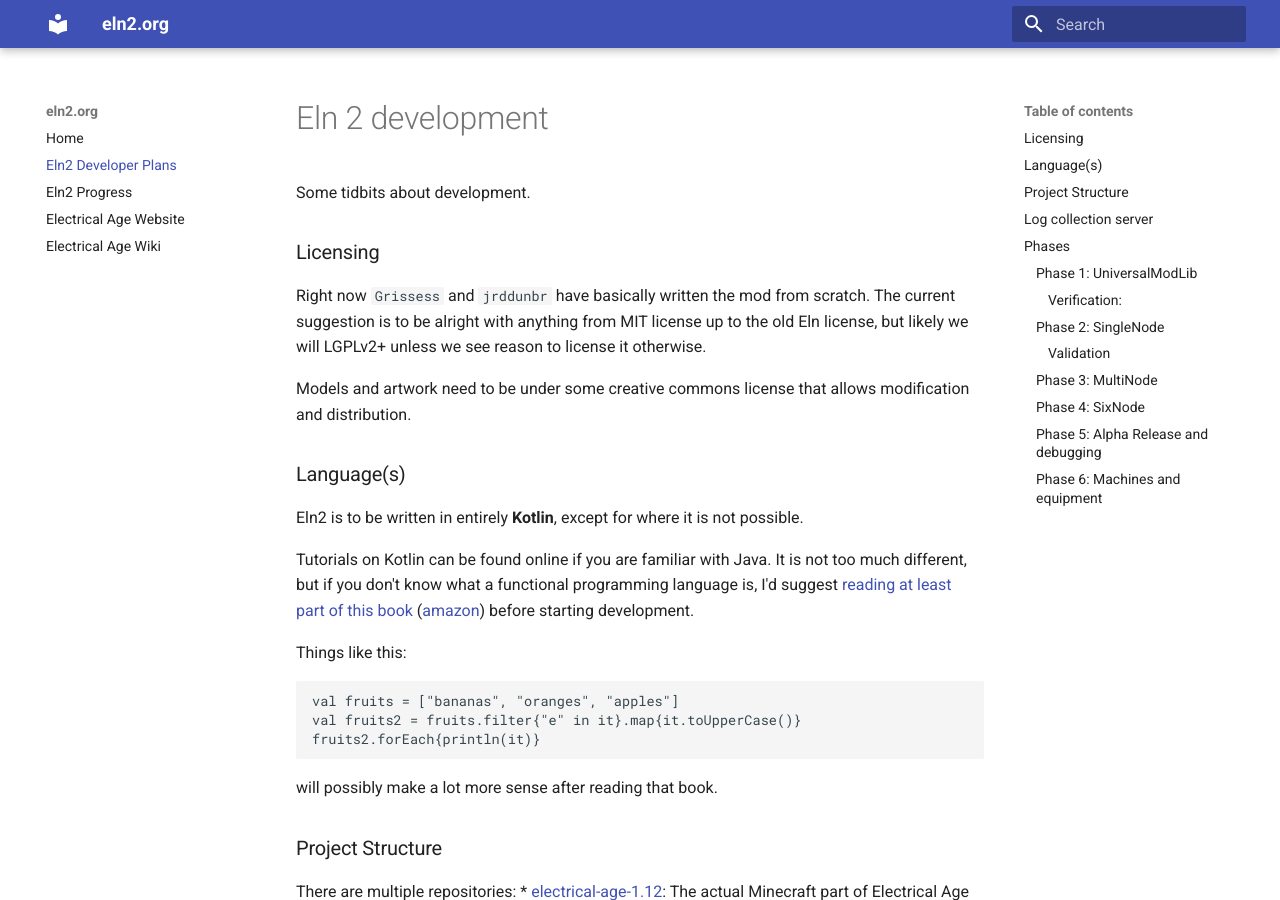
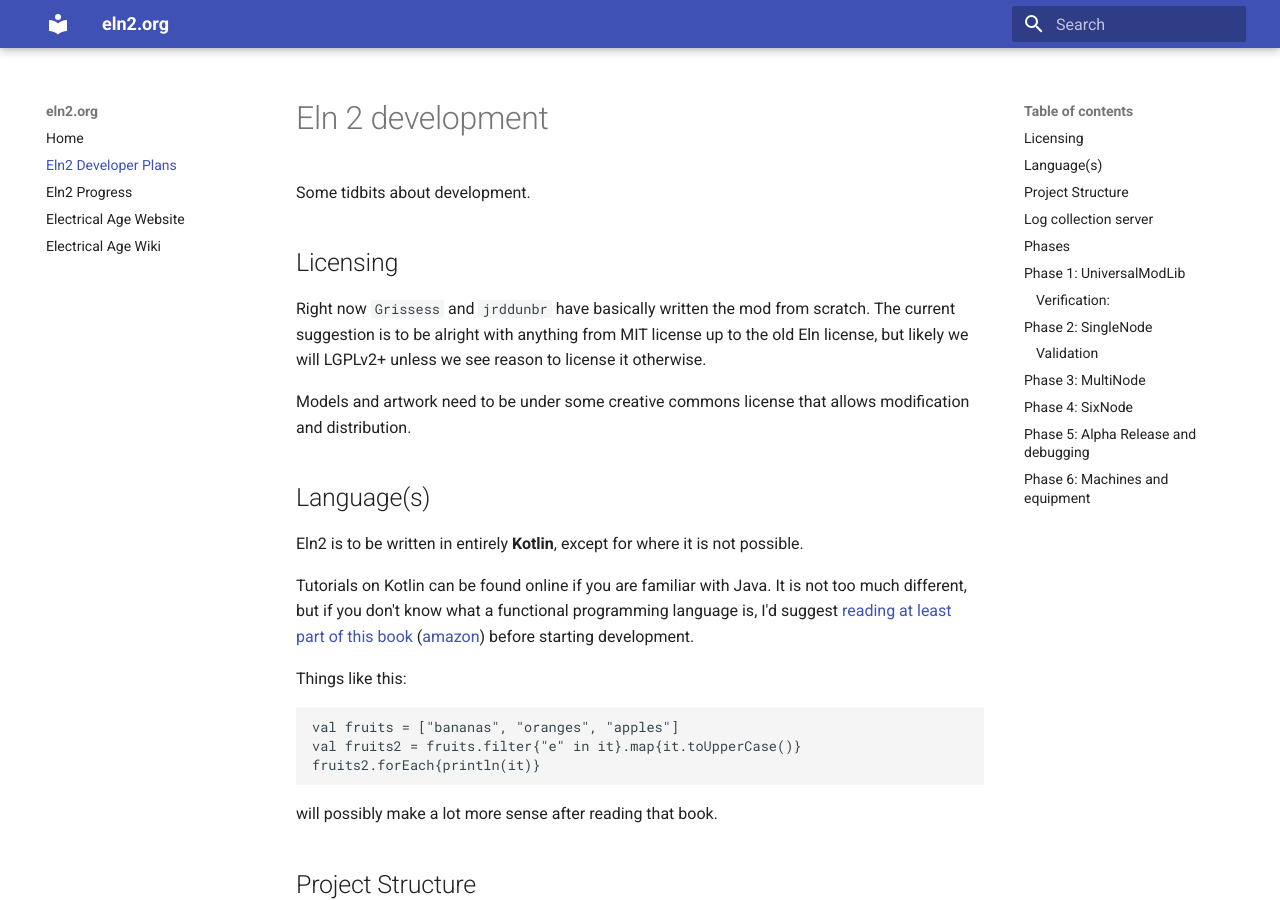
Before and after one commit to age-series/eln2-web, an MkDocs documentation site: the page built from docs/development.md, in a window 1280 px wide and 900 px high. Built offline with MkDocs 1.6.1 and Material for MkDocs 9.7.7, drawn with Linux system fonts in a browser that asks for light colours.

Commit message:
mkdocs must be terrible at markdown

```diff
--- a/docs/development.md
+++ b/docs/development.md
@@ -2,13 +2,13 @@
 
 Some tidbits about development.
 
-### Licensing
+## Licensing
 
 Right now `Grissess` and `jrddunbr` have basically written the mod from scratch. The current suggestion is to be alright with anything from MIT license up to the old Eln license, but likely we will LGPLv2+ unless we see reason to license it otherwise.
 
 Models and artwork need to be under some creative commons license that allows modification and distribution.
 
-### Language(s)
+## Language(s)
 
 Eln2 is to be written in entirely **Kotlin**, except for where it is not possible.
 
@@ -24,7 +24,7 @@
 
 will possibly make a lot more sense after reading that book.
 
-### Project Structure
+## Project Structure
 
 There are multiple repositories:
   * [electrical-age-1.12](https://github.com/jrddunbr/electrical-age-1.12): The actual Minecraft part of Electrical Age 2, written for MC 1.12
@@ -57,7 +57,7 @@
 
 The different versions of the eln2 Minecraft integrations (say 1.12, 1.14, 1.15, etc) would be branches by those names on that repository, which matches the way that UMC is structured.
 
-### Log collection server
+## Log collection server
 
 For Eln2 pre-alpha development, we will have a crash log handler. What will happen is if the game crashes, we will automatically take the log, and send it out to the development team to a server that can recieve these logs and then we can process them.
 
@@ -67,7 +67,7 @@
 
 Just a FYI, these will all be copied sooner or later to GitHub issues, so that it's easier to track progress.
 
-### Phase 1: UniversalModLib
+## Phase 1: UniversalModLib
 
 - [ ] configure UniversalModLib
     - [ ] fix UniiversalModLib
@@ -76,13 +76,13 @@
 - [ ] crash logger
 - [ ] rebuild MNA from scratch (apparently)
 
-#### Verification:
+### Verification:
 
 - [ ] running `./gradlew build` in the main workspace will prepare libraries and compile our mod to a functional jar
 - [ ] works in TravisCI
 - [ ] config option works
 
-### Phase 2: SingleNode
+## Phase 2: SingleNode
 
 I say models and textures, but these are basic as almost all of these items will be removed/edited later.
 
@@ -126,7 +126,7 @@
 
 NOTE: Models are not a priority at this stage as most of the Single* items will be removed later.
 
-#### Validation
+### Validation
 
 - [ ] Verify Electrical Sim works and that reasonable currents are being moved. Get Matrix Size to the user
 - [ ] Verify Thermal Sim works and that heat transfers through items properly
@@ -135,12 +135,12 @@
 - [ ] Verify that Inductors work as they should IRL
 - [ ] Verify that Batteries work as they should IRL
 
-### Phase 3: MultiNode
+## Phase 3: MultiNode
 
 - [ ] autominer
 - [ ] solar panels
 
-### Phase 4: SixNode
+## Phase 4: SixNode
 
 - [ ] "New" SixNode
     - [ ] cables
@@ -154,12 +154,12 @@
 - [ ] API v1.0
 - [ ] Some reasonable textures
 
-### Phase 5: Alpha Release and debugging
+## Phase 5: Alpha Release and debugging
 
 - [ ] remove developer disclaimer config
 - [ ] Initial rounds of bugfixing
 
-### Phase 6: Machines and equipment
+## Phase 6: Machines and equipment
 
 In no particular order:
 
```
